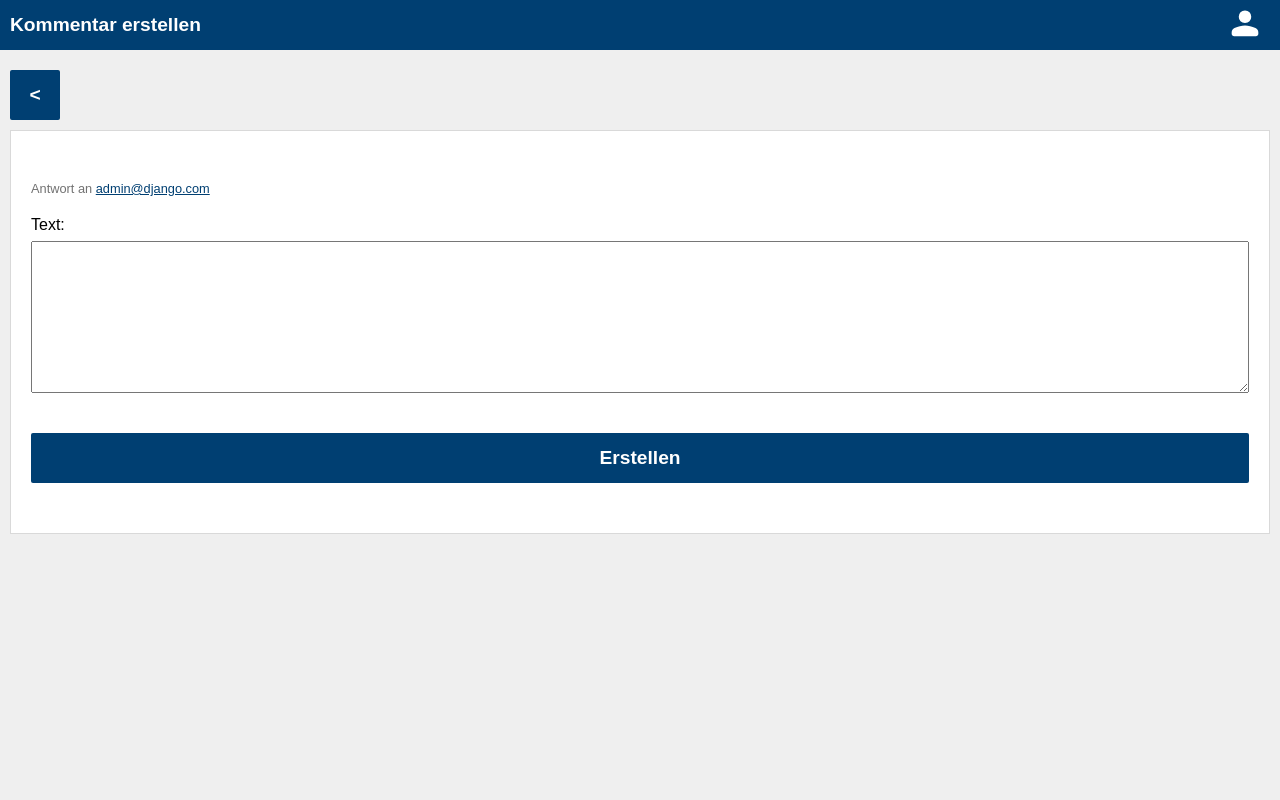
After one commit to Kiidle/feeder-backend, a Django app: page /feeds/1/commentaries/create in a window 1280 px wide. The commit adds this page. Run offline with Django 4.2, Linux system fonts and the light colour scheme; data comes from the database, SQL or seed files in the repository; both versions use the stored data as it was after the commit.

Commit message:
Add CreateView for Commentaries on feeds

```diff
--- a/authentication/static/style.css
+++ b/authentication/static/style.css
@@ -23,13 +23,20 @@
     margin: 20px 0;
 }
 
-.card form p input {
-    height: 25px;
+.card form p input, .card form select {
     border-radius: 2px;
     border-width: 1px;
     border-style: solid;
     border-color: #DDDDDD;
     padding: 10px
+}
+
+.card form p select {
+
+}
+
+.card form .answer p {
+    display: block;
 }
 
 .card form ul {
--- a/commentary/templates/commentary/commentary.html
+++ b/commentary/templates/commentary/commentary.html
@@ -9,11 +9,11 @@
     <link rel="stylesheet" href="{% static 'style.css' %}">
     <link rel="stylesheet" href="{% static 'feeds.css' %}">
     <meta name="viewport" content="width=device-width, initial-scale=1.0">
-
+    <title>Detail</title>
 </head>
 <body>
 <header>
-    <h1 class="title">Detail</h1>
+    <h1 class="title">Detail Kommentar</h1>
     <div class="profile">
         <a href="/account/"><img src="{% static 'svgs/account.svg' %}" height="40px" /></a>
     </div>
--- /dev/null
+++ b/commentary/templates/commentary/create.html
@@ -0,0 +1,37 @@
+{% load static %}
+
+<!DOCTYPE html>
+<html lang="en">
+<head>
+    <meta charset="UTF-8">
+    <link rel="stylesheet" href="{% static 'global.css' %}">
+    <link rel="stylesheet" href="{% static 'header.css' %}">
+    <link rel="stylesheet" href="{% static 'style.css' %}">
+    <link rel="stylesheet" href="{% static 'feeds.css' %}">
+    <meta name="viewport" content="width=device-width, initial-scale=1.0">
+    <title>Erstellen</title>
+</head>
+<body>
+<header>
+    <h1 class="title">Kommentar erstellen</h1>
+    <div class="profile">
+        <a href="/account/"><img src="{% static 'svgs/account.svg' %}" height="40px" /></a>
+    </div>
+</header>
+<main>
+    <div class="grid-buttons grid-buttons-detail">
+        <a href="{% url 'feed' feed.id %}" class="crud-button back">
+            <p><</p>
+        </a>
+    </div>
+    <div class="card">
+        <form class="form-container" method="POST">
+            <div class="answer">
+                <p>Antwort an <a href="{% url 'feed' feed.id %}" class="answer-email">{{ feed.author.email }}</a></p>
+            </div>
+                {% csrf_token %}
+                {{ form.as_p }}
+                <button type="submit">Erstellen</button>
+        </form>
+    </div>
+</main>
--- a/commentary/urls.py
+++ b/commentary/urls.py
@@ -1,9 +1,10 @@
 from django.urls import path
 
-from .views import CommentaryView
+from .views import CommentaryView, CommentaryCreateView
 from . import views
 
 urlpatterns = [
+    path("feeds/<int:feed_id>/commentaries/create", CommentaryCreateView.as_view(), name="commentary_create"),
     path("commentaries/<slug:pk>", CommentaryView.as_view(), name="commentary"),
     path("commentaries/<slug:pk>/delete", views.commentary_delete, name="commentary_delete")
 ]
--- a/commentary/views.py
+++ b/commentary/views.py
@@ -1,16 +1,38 @@
-from django.shortcuts import redirect
+from django.shortcuts import redirect, render
 from django.views import generic
 
 import commentary
 from commentary.models import Commentary
+from feeds.models import Feed
+from django.urls import reverse_lazy
+
 
 class CommentaryView(generic.DetailView):
     model = Commentary
     template_name = "commentary/commentary.html"
 
-def commentary_create(request):
-    return
+class CommentaryCreateView(generic.CreateView):
+    model = Commentary
+    fields = ['text']
+    template_name = "commentary/create.html"
 
+    def get_success_url(self):
+        return reverse_lazy('feed', kwargs={"pk":self.kwargs.get('feed_id')})
+
+
+    def get_current_feed(self, **kwargs):
+        return Feed.objects.get(id = self.kwargs.get('feed_id'))
+
+    def get_context_data(self, **kwargs):
+        data = super().get_context_data(**kwargs)
+        feed = self.get_current_feed(**kwargs)
+        data.update({'feed': feed})
+        return data
+
+    def form_valid(self, form):
+        form.instance.author = self.request.user
+        form.instance.feed = self.get_current_feed(**self.kwargs)
+        return super().form_valid(form)
 def commentary_edit(request, pk):
     return
 
--- a/feeds/static/feeds.css
+++ b/feeds/static/feeds.css
@@ -45,6 +45,7 @@
     color: white;
     font-size: 1.2rem;
     font-weight: bold;
+    cursor: pointer;
 }
 
 .update {
@@ -146,14 +147,17 @@
 
 .commentary .answer {
     grid-area: answer;
+}
+
+.answer {
     font-size: 0.8rem;
 }
 
-.commentary .answer p {
+.answer p {
     color: #727272
 }
 
-.commentary .answer .answer-email {
+.answer .answer-email {
     text-decoration: underline;
     color: #003f72;
 }
--- a/feeds/templates/feeds/feed.html
+++ b/feeds/templates/feeds/feed.html
@@ -9,11 +9,11 @@
     <link rel="stylesheet" href="{% static 'style.css' %}">
     <link rel="stylesheet" href="{% static 'feeds.css' %}">
     <meta name="viewport" content="width=device-width, initial-scale=1.0">
-    <title>Home</title>
+    <title>Detail</title>
 </head>
 <body>
 <header>
-    <h1 class="title">Detail</h1>
+    <h1 class="title">Detail Feed</h1>
     <div class="profile">
         <a href="/account/"><img src="{% static 'svgs/account.svg' %}" height="40px" /></a>
     </div>
@@ -44,7 +44,7 @@
         </div>
     </div>
     <div class="grid-buttons grid-buttons-home">
-        <p class="crud-button create">+</p>
+        <a href="{% url 'commentary_create' feed.id %}"  class="crud-button create">+</a>
     </div>
     <div class="grid-commentaries">
         {% for commentary in feed.commentaries.all %}
--- a/project/settings.py
+++ b/project/settings.py
@@ -25,8 +25,7 @@ SECRET_KEY = 'django-insecure-uu$jxlvcp$b34*mv*ylla(dn6ls=ro40t_1!f3mb!z+%4_=_a&
 # SECURITY WARNING: don't run with debug turned on in production!
 DEBUG = True
 
-ALLOWED_HOSTS = []
-
+ALLOWED_HOSTS = ["localhost", "10.0.0.171", "192.168.1.122"]
 
 # Application definition
 
@@ -128,5 +127,3 @@ DEFAULT_AUTO_FIELD = 'django.db.models.BigAutoField'
 AUTH_USER_MODEL = 'authentication.User'
 LOGIN_URL = '/login'
 LOGIN_REDIRECT_URL = ''
-
-ALLOWED_HOSTS = ["localhost", "10.0.0.171"]
```
Also changed, not shown: db.sqlite3.
